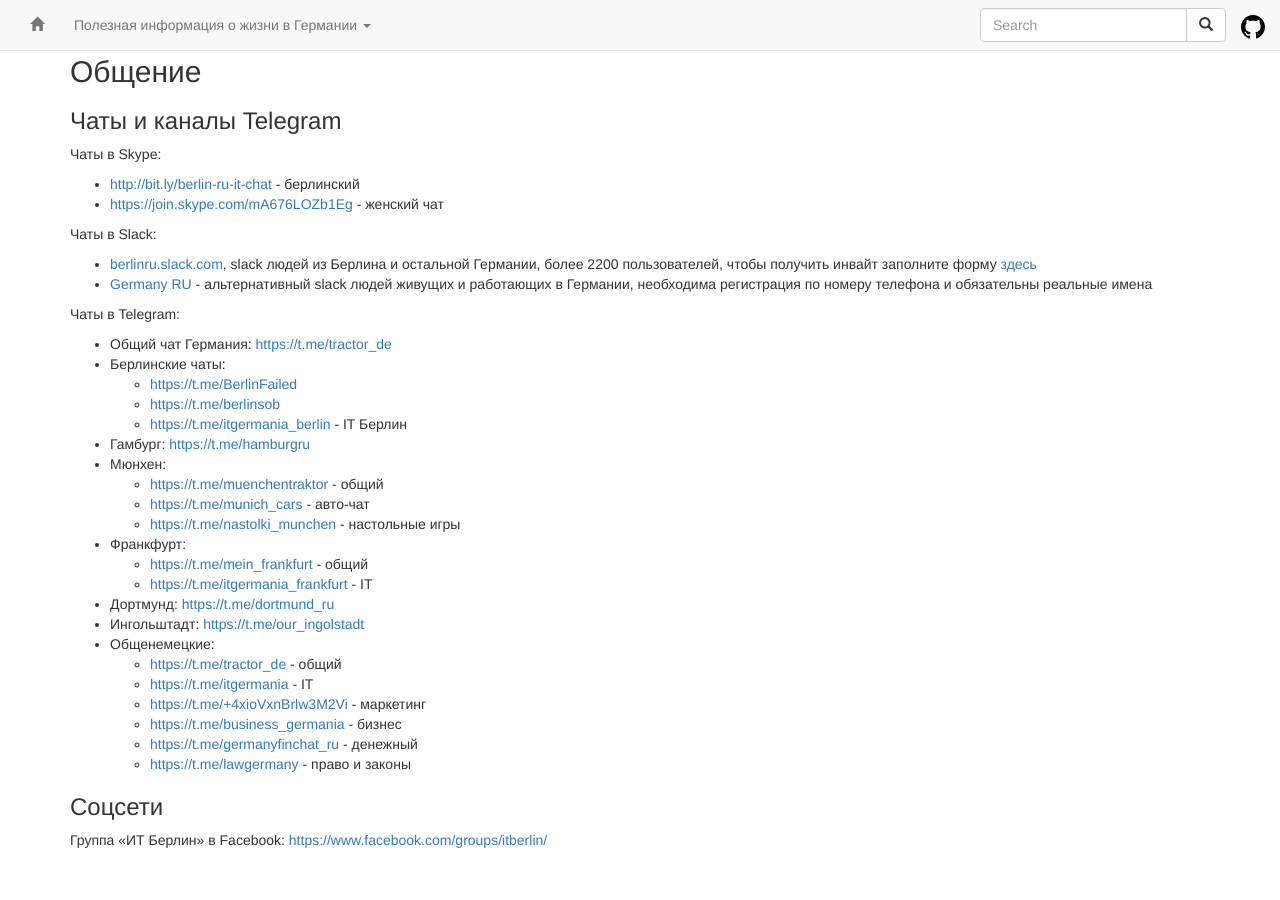
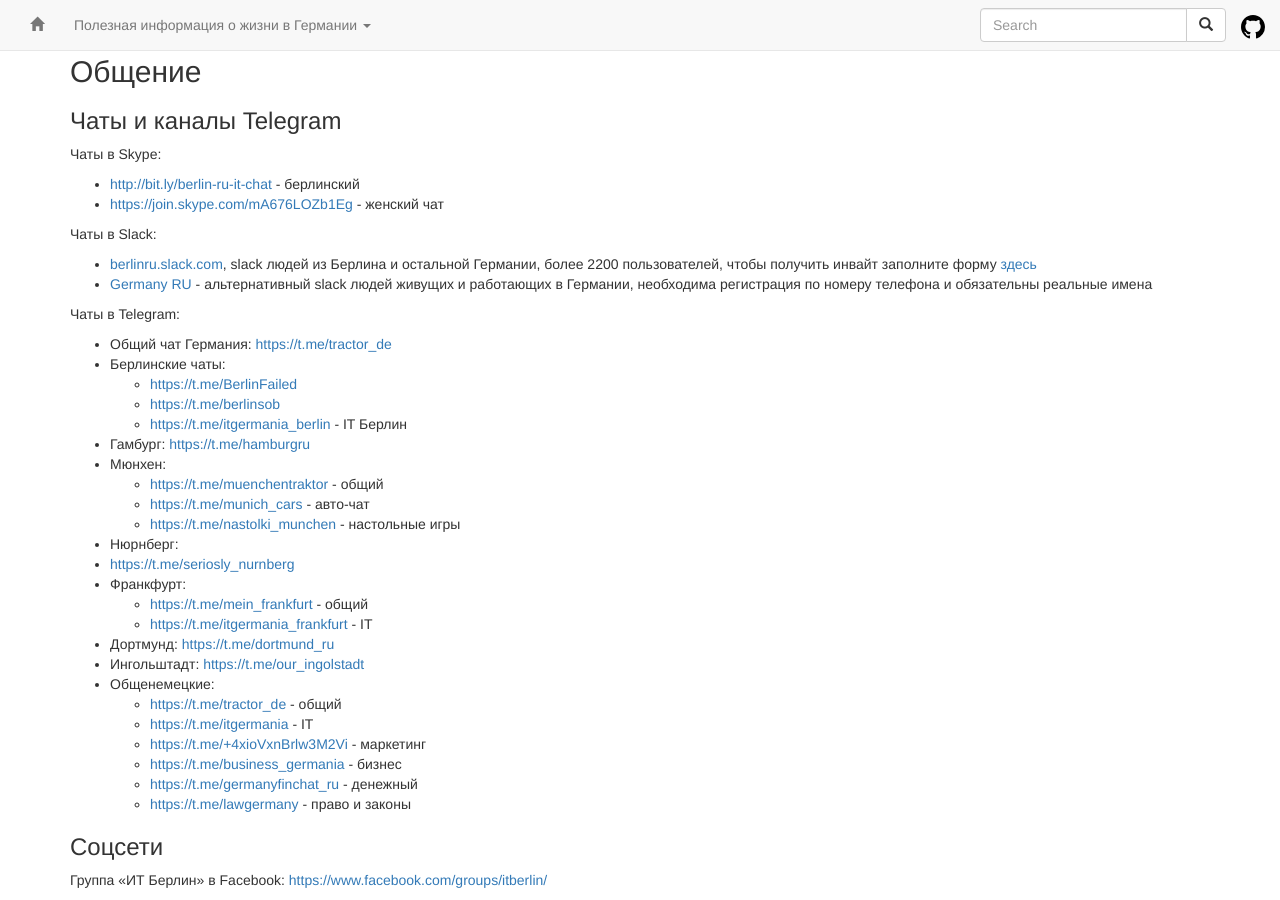
Before and after one commit to ru-de/faq, a Jekyll site: the page built from index.md, in a window 1280 px wide and 900 px high, scrolled down 528 px. Built offline with Jekyll 4.4.1, drawn with Linux system fonts in a browser that asks for light colours; nearby versions of some CDN libraries; our own code applies the rules of GitHub Pages for plain Markdown files; before the commit the page ends 1388 px from its top, so only the background shows below that.

Commit message:
sync github pages

```diff
--- a/index.md
+++ b/index.md
@@ -43,6 +43,8 @@ layout: default
   - <https://t.me/muenchentraktor> - общий
   - <https://t.me/munich_cars> - авто-чат
   - <https://t.me/nastolki_munchen> - настольные игры
+- Нюрнберг:
+- <https://t.me/seriosly_nurnberg>
 - Франкфурт:
   - <https://t.me/mein_frankfurt> - общий
   - <https://t.me/itgermania_frankfurt> - IT
```
